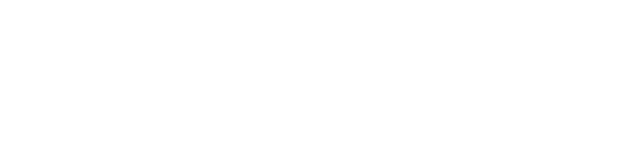
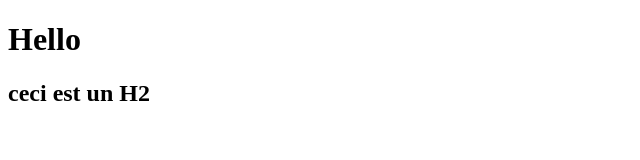
Before and after one commit to Fayshall/portfolio, a plain HTML site: page index.html in a window 1280 px wide. Shown: the whole page, without its empty margins (0-640 px from the left). Drawn offline with Linux system fonts and the light colour scheme.

Commit message:
Update index.html

```diff
--- a/index.html
+++ b/index.html
@@ -5,5 +5,9 @@
         <title>La page</title>
     </head>
     <body>
+        <main>
+            <h1>Hello</h1>
+            <h2>ceci est un H2</h2>
+        </main>
     </body>
 </html>
```
